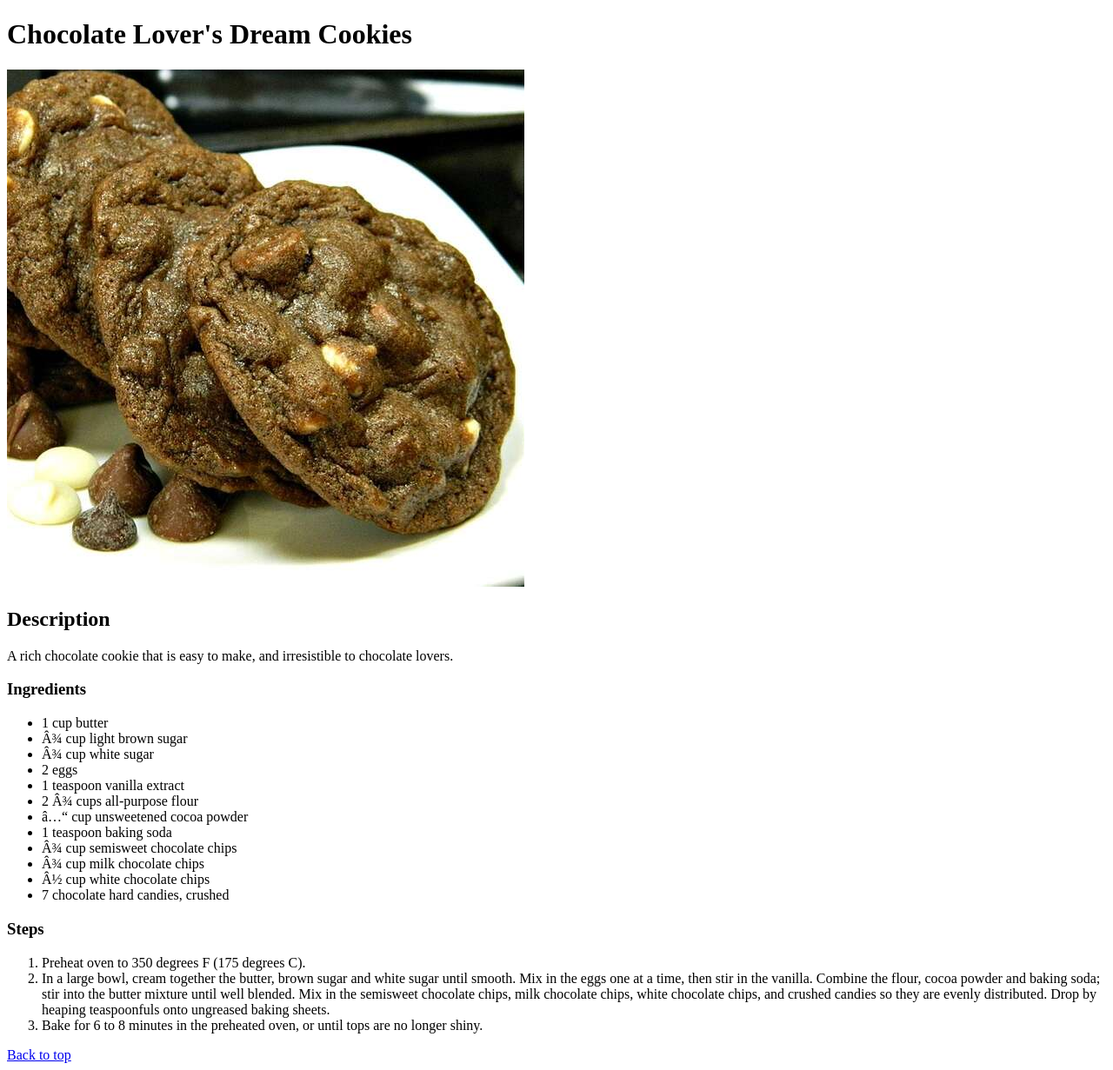
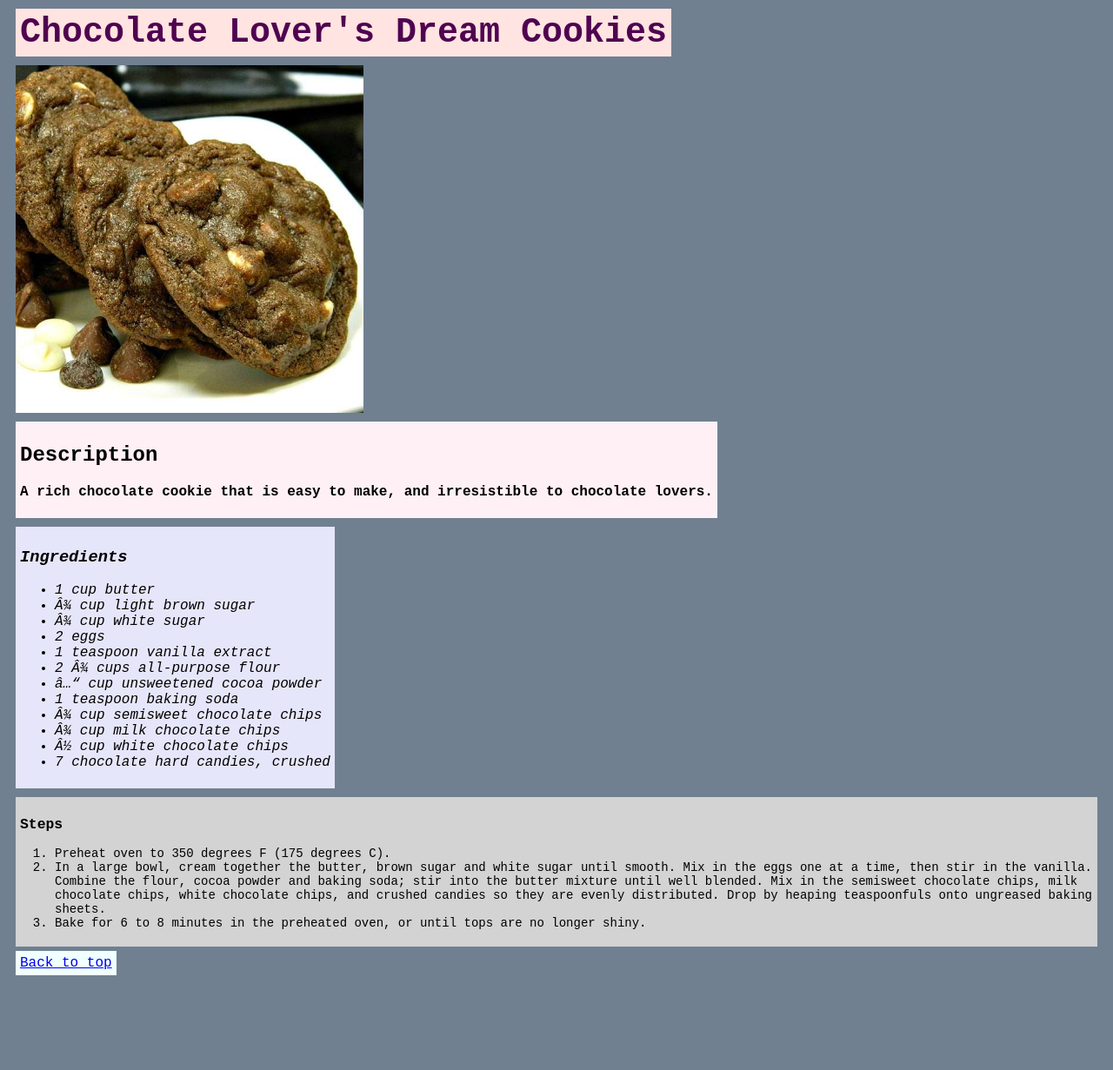
Before and after one commit to Kakechu/odin-recipes, a plain HTML site: page recipes/cookies.html in a window 1280 px wide. Shown: the whole page at 87% size. After the commit the page ends 1125 px from the top, so only its background shows below. Drawn offline with Linux system fonts and the light colour scheme.

Commit message:
Add styles

```diff
--- a/recipes/cookies.html
+++ b/recipes/cookies.html
@@ -1,15 +1,21 @@
 <!DOCTYPE html>
 <html lang="en">
 <head>
+    <link rel="stylesheet" href="../styles.css">
     <meta charset="8">
     <title>Chocolate Lover's Dream Cookies</title>
 </head>
-<body>
+<body class="cookies">
 <a name="top"></a>
-<h1>Chocolate Lover's Dream Cookies</h1>
-<img src="../images/cookies.jpeg" alt="Chocolate Cookies">
+<h1 class="title">Chocolate Lover's Dream Cookies</h1>
+<img src="../images/cookies.jpeg" alt="Chocolate Cookies" class="imagecookie">
+
+<div class="description">
 <h2>Description</h2>
 <p>A rich chocolate cookie that is easy to make, and irresistible to chocolate lovers.</p>
+</div>
+
+<div class="ingredients">
 <h3>Ingredients</h3>
 <ul>
     <li>1 cup butter</li>
@@ -25,13 +31,18 @@
     <li>½ cup white chocolate chips</li>
     <li>7 chocolate hard candies, crushed</li>
 </ul>
+</div>
+
+<div class="steps">
 <h3>Steps</h3>
 <ol>
     <li>Preheat oven to 350 degrees F (175 degrees C).</li>
     <li>In a large bowl, cream together the butter, brown sugar and white sugar until smooth. Mix in the eggs one at a time, then stir in the vanilla. Combine the flour, cocoa powder and baking soda; stir into the butter mixture until well blended. Mix in the semisweet chocolate chips, milk chocolate chips, white chocolate chips, and crushed candies so they are evenly distributed. Drop by heaping teaspoonfuls onto ungreased baking sheets.</li>
     <li>Bake for 6 to 8 minutes in the preheated oven, or until tops are no longer shiny.</li>
 </ol>
-<a href="#top">Back to top</a>
+</div>
+
+<a class="backlink" href="#top">Back to top</a>
 </body>
 
 </html>
--- /dev/null
+++ b/styles.css
@@ -0,0 +1,95 @@
+
+.index,
+.cakes,
+.cookies,
+.pie {
+    font-family: "Courier New", Courier, monospace;
+}
+
+.title,
+.description,
+.ingredients,
+.steps,
+.linklist,
+.backlink {
+    padding: 5px;
+    margin: 10px;
+}
+
+img {
+    margin-left: 10px;
+    vertical-align: bottom;
+}
+
+
+.linklist {
+    background-color: mistyrose;
+    width: fit-content;
+    font-size: 20px;
+    padding: 20px;
+}
+
+.image {
+    width: 600px;
+    height: auto;
+}
+
+.indeximg {
+    width: 500px;
+    height: auto;
+}
+
+.index {
+    background-color:indianred;
+    color: rgb(46, 24, 24);
+}
+
+.imagecookie,
+.pieimg {
+    width: 400px;
+    height: auto;
+}
+
+.cakes {
+    background-color: pink;
+
+}
+
+.cookies {
+    background-color:slategray;
+}
+
+.pie {
+    background-color: darkcyan;
+}
+
+.title {
+    background-color:mistyrose;
+    width: fit-content;
+    font-size: 40px;
+    color:rgb(80, 3, 80);
+    font-weight: bold;
+}
+
+.description {
+    background-color: lavenderblush;
+    font-weight: bold;
+    width: fit-content;
+}
+
+.ingredients {
+    background-color:lavender;
+    width: fit-content;
+    font-style: italic;
+}
+
+.steps {
+    background-color: lightgrey;
+    width: fit-content;
+    font-size: 14px;
+}
+
+.backlink {
+    background-color:azure;
+    width: fit-content;
+}
```
Also changed, not shown: index.html (+12 -4 lines), recipes/chocolatecakes.html (+12 -4 lines), recipes/chocolatepie.html (+13 -4 lines), images/chocolate.jpeg (added), images/chocolate.jpg (added).
